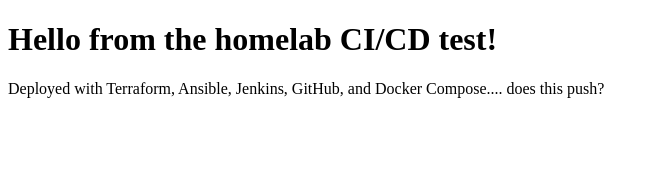
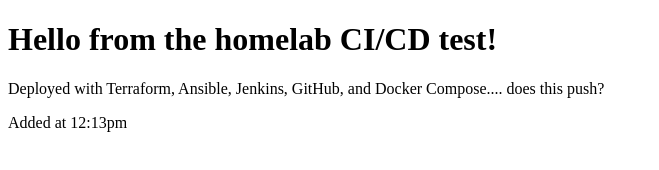
Before and after one commit to Ethanb75/homelab, a plain HTML site: page sample-app/site/index.html in a window 1280 px wide. Shown: the whole page, without its empty margins (0-659 px from the left). Drawn offline with Linux system fonts and the light colour scheme.

Commit message:
testing deploys

```diff
--- a/sample-app/site/index.html
+++ b/sample-app/site/index.html
@@ -6,5 +6,6 @@
 <body>
     <h1>Hello from the homelab CI/CD test!</h1>
     <p>Deployed with Terraform, Ansible, Jenkins, GitHub, and Docker Compose.... does this push?</p>
+    <p>Added at 12:13pm</p>
 </body>
 </html>
```
